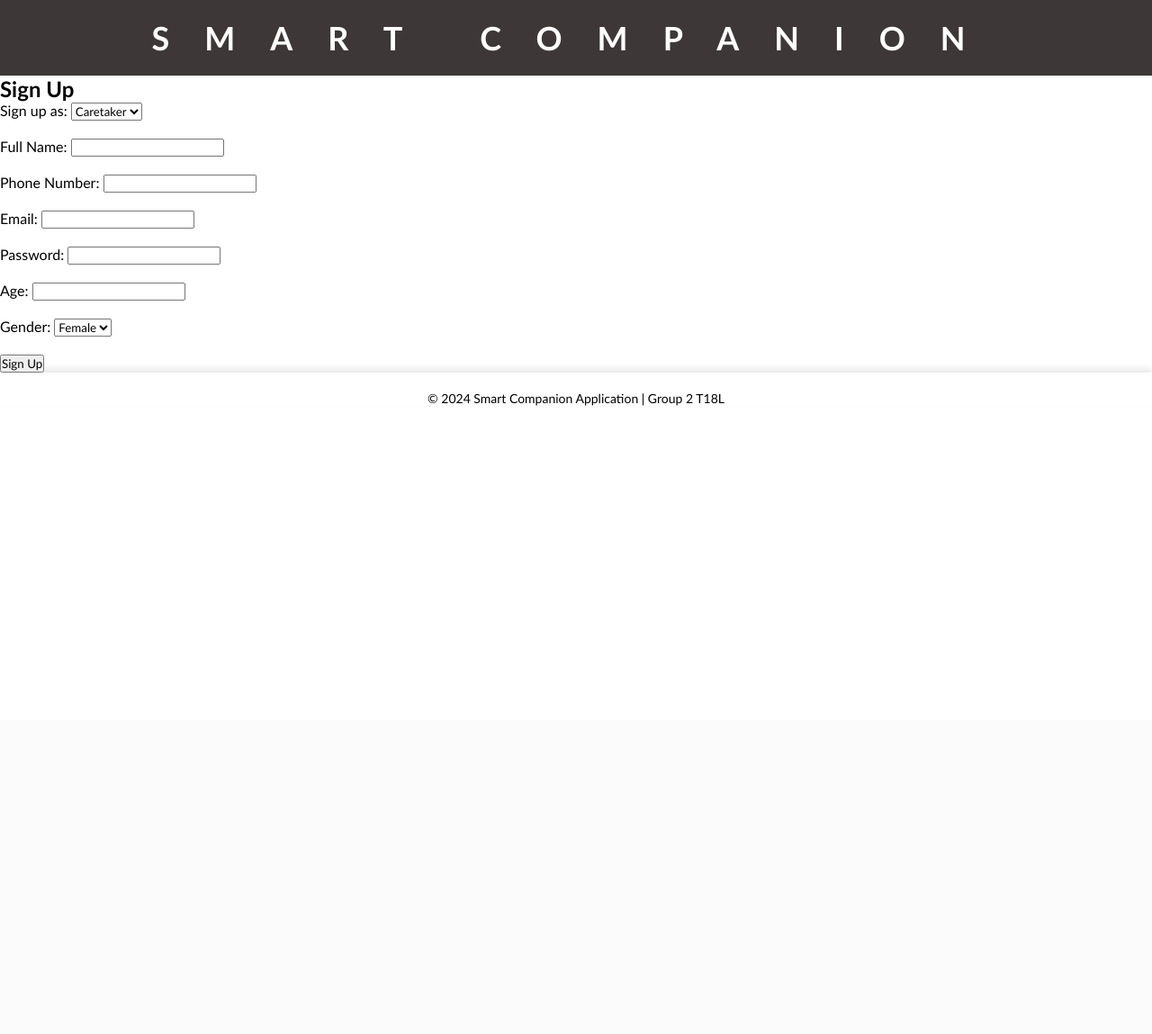
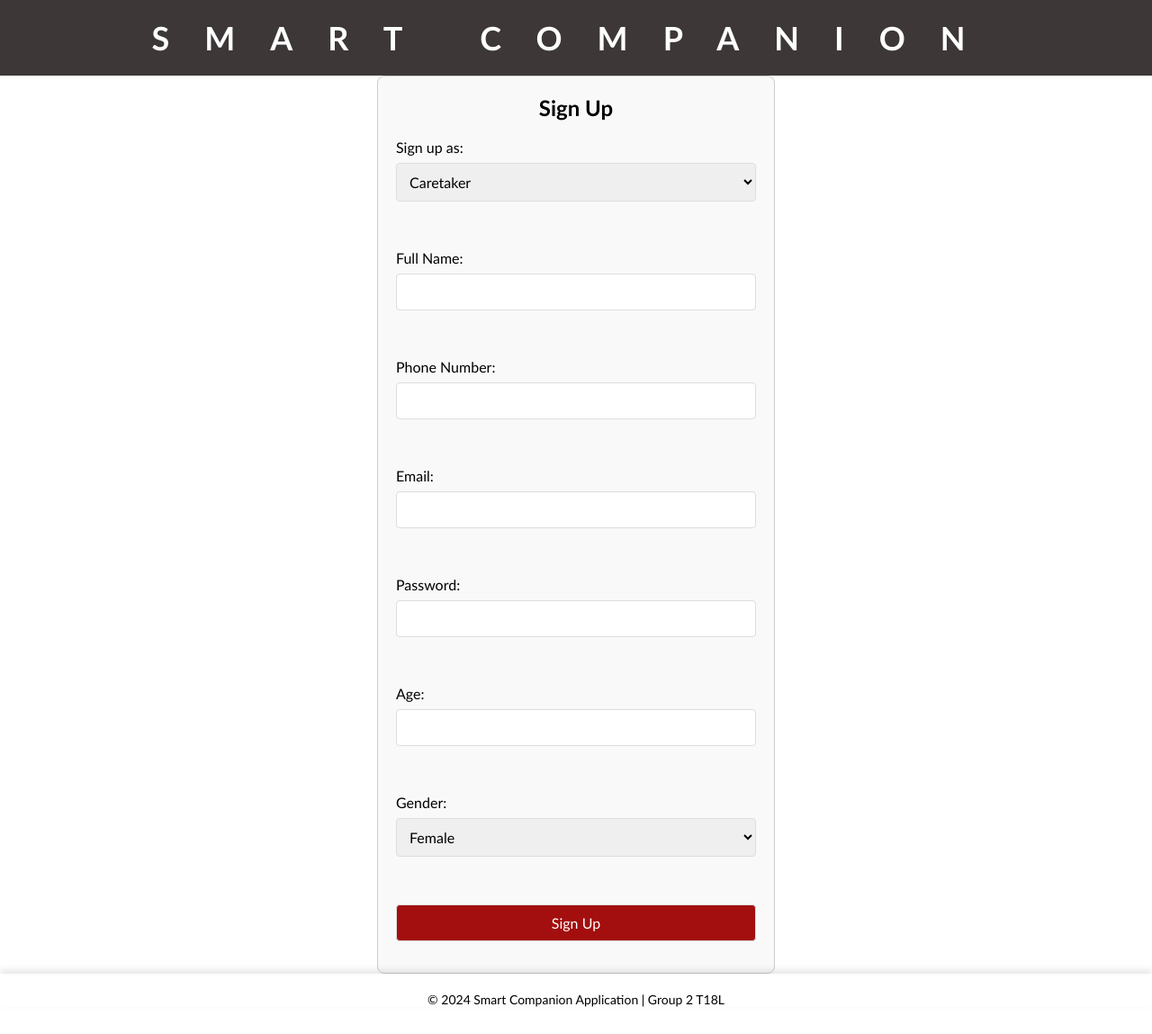
Before and after one commit to NareenBruce/SmartComp, a Flask app: page /signup in a window 1280 px wide. Shown: the whole page at 90% size. Before the commit the page ends 451 px from the top, so only its background shows below. Run offline with Flask 3, Linux system fonts and the light colour scheme.

Commit message:
Update main.css

```diff
--- a/static/main.css
+++ b/static/main.css
@@ -132,5 +132,63 @@ body {
 
 /* register*/
 
+.signup-container {
+    max-width: 400px;
+    margin: 0 auto;
+    padding: 20px;
+    border: 1px solid #ccc;
+    border-radius: 8px;
+    background-color: #f9f9f9;
+}
+
+.signup-container h2 {
+    text-align: center;
+    margin-bottom: 20px;
+}
+
+form {
+    display: flex;
+    flex-direction: column;
+}
+
+form label {
+    margin-bottom: 8px;
+}
+
+form input,
+form select,
+form button {
+    padding: 10px;
+    margin-bottom: 15px;
+    border-radius: 4px;
+    border: 1px solid #ddd;
+    font-size: 16px;
+}
+
+form button {
+    background-color: rgb(163, 14, 14);
+    color: white;
+    cursor: pointer;
+    transition: background-color 0.3s;
+}
+
+form button:hover {
+    background-color: rgb(86, 7, 7);
+}
 
 /* log in */
+
+.login-box {
+    max-width: 400px;
+    margin: 0 auto;
+    padding: 20px;
+    border: 1px solid #ccc;
+    border-radius: 8px;
+    background-color: #f9f9f9;
+    box-shadow: 0px 4px 8px rgba(0, 0, 0, 0.1);
+}
+
+.login-box h2 {
+    text-align: center;
+    margin-bottom: 20px;
+}
```
